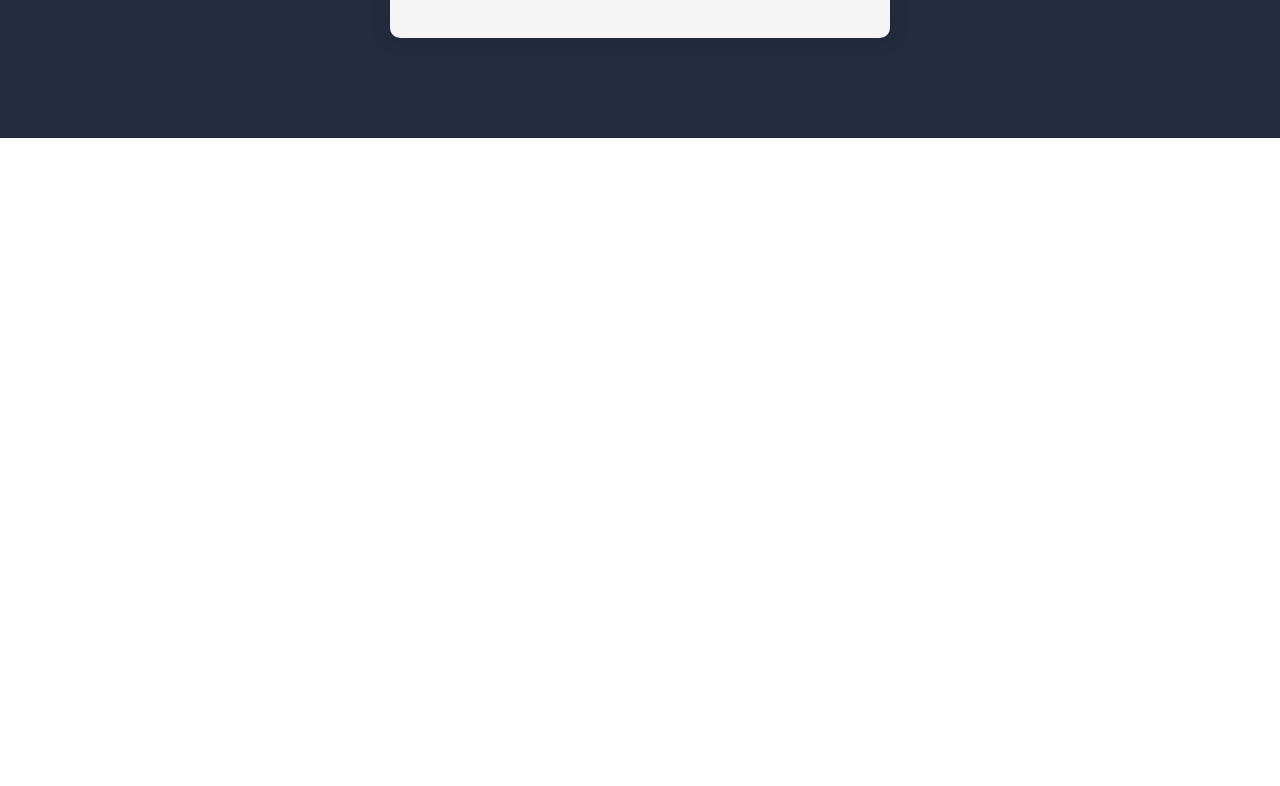
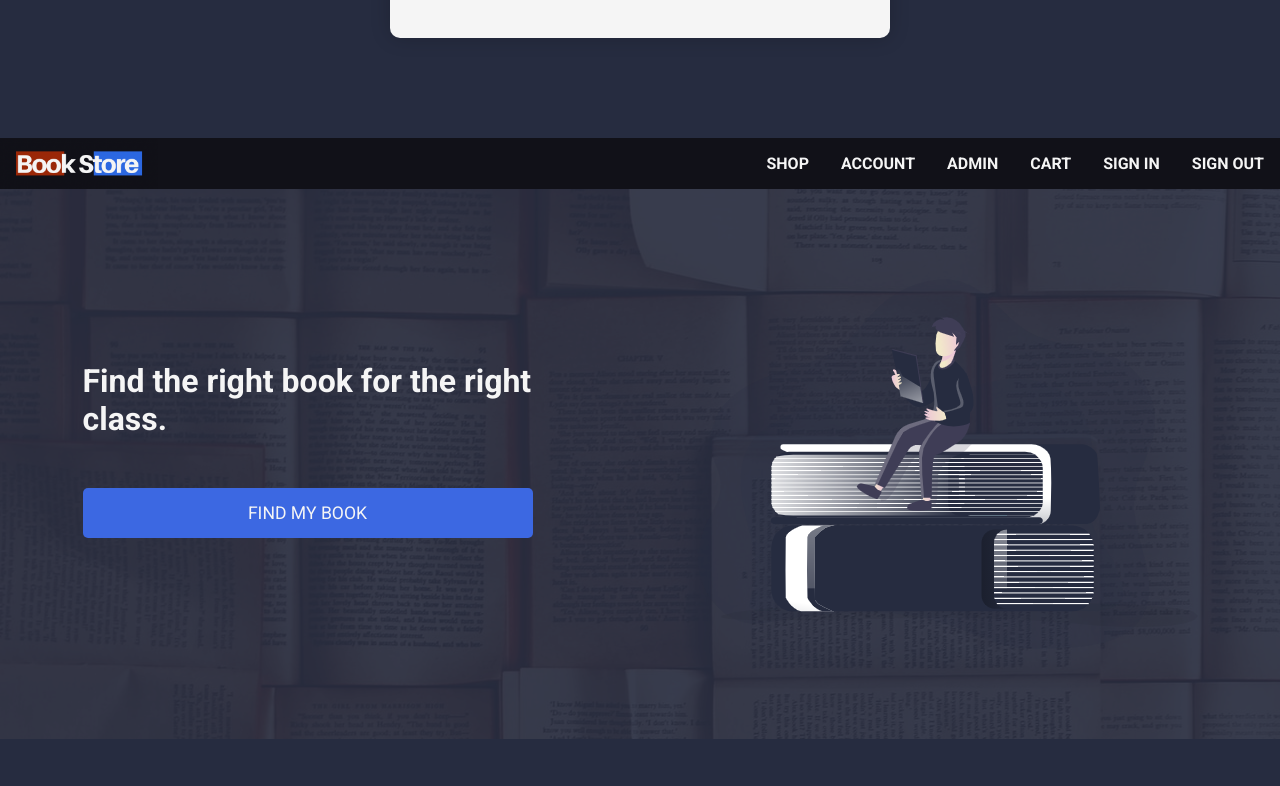
Before and after one commit to joshuasells/termProjectAWAD, a React (Create React App) app: page / in a window 1280 px wide. Shown: the part 1101-1887 px from the top of the page. Before the commit the page ends 1239 px from the top, so only its background shows below. Built offline with nearby package versions, Linux system fonts and the light colour scheme.

Commit message:
Test for deployment

```diff
--- a/src/components/App.js
+++ b/src/components/App.js
@@ -7,6 +7,7 @@ class App extends Component {
     return (
       <div className="App">
         <Master />
+        <Master />
       </div>
     );
   }
```
